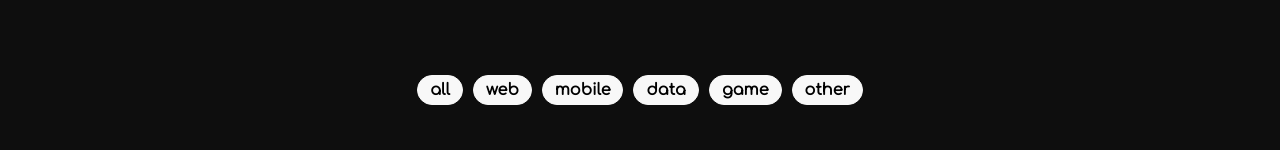
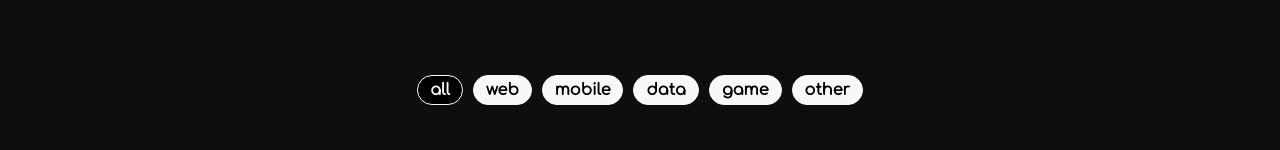
Before and after one commit to gowth6m/myportfolio, a React (Create React App) app: page /portfolio in a window 1280 px wide. Shown: the part 304-454 px from the top of the page. Built offline with nearby package versions, Linux system fonts and the light colour scheme.

Commit message:
implemented portfolio filter properly

```diff
--- a/src/components/portfolio/Portfolio.css
+++ b/src/components/portfolio/Portfolio.css
@@ -40,6 +40,7 @@
 
 .filters-item-active {
     background-color: black;
+    color: var(--white);
 }
 
 
--- a/src/components/portfolio/Portfolio.tsx
+++ b/src/components/portfolio/Portfolio.tsx
@@ -1,4 +1,4 @@
-import { useState } from "react";
+import { Key, useState } from "react";
 import "./Portfolio.css";
 import PortfolioItem from "./PortfolioItem";
 
@@ -16,12 +16,6 @@ export function Portfolio() {
     );
   }
 
-  // const [isFilterActive, setIsFilterActive] = useState(false);
-
-  // const setFilterActive =(key:string) => {
-  //   setIsFilterActive(current => !current);
-  // };
-
   return (
     <div className="portfolio-page flex">
       <div className="portfolio-page-container screen-max">
@@ -29,24 +23,20 @@ export function Portfolio() {
           Portfolio <span>.</span>
         </div>
 
+        {/* Filters */}
         <div className="filters-container flex">
-          {filters.map((filter) => (
-            <div
-              key={filter}
-              className="filters-item"
-              onClick={() => {
-                console.log(filter);
-
-                setCurrentFilter(filter);
-              }}
-            >
-              {filter}
-            </div>
+          {filters.map((filter, index) => (
+            <FilterItem
+              key={index}
+              title={filter}
+              initialClicked={filter === "all" ? true : false}
+              setCurrentFilter={setCurrentFilter}
+              currentFilter={currentFilter}
+            />
           ))}
         </div>
 
-        {/* rest of the stuff */}
-
+        {/* Filtered Items */}
         <div className="portfolio-items-container">
           {items
             .filter((item) => item.filters?.includes(currentFilter))
@@ -64,3 +54,38 @@ export function Portfolio() {
     </div>
   );
 }
+
+interface FilterItemProps {
+  title: string;
+  initialClicked: boolean;
+  setCurrentFilter: React.Dispatch<React.SetStateAction<string>>;
+  currentFilter: string;
+}
+
+export function FilterItem({
+  title,
+  initialClicked,
+  setCurrentFilter,
+  currentFilter,
+}: FilterItemProps) {
+  const [isClicked, setIsClicked] = useState(initialClicked);
+
+  return (
+    <div
+      className={
+        isClicked && currentFilter === title
+          ? "filters-item filters-item-active"
+          : "filters-item"
+      }
+      onClick={() => {
+        setCurrentFilter(title);
+        if (currentFilter !== title) {
+          setIsClicked(false);
+        }
+        setIsClicked(true);
+      }}
+    >
+      {title}
+    </div>
+  );
+}
```
